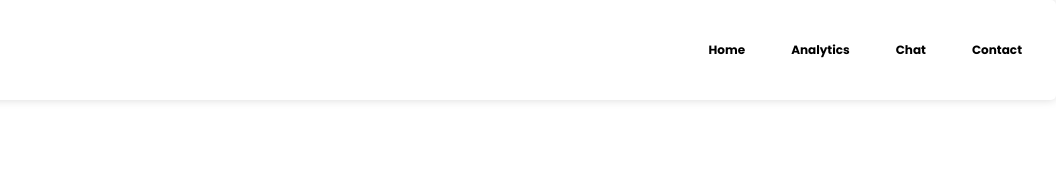
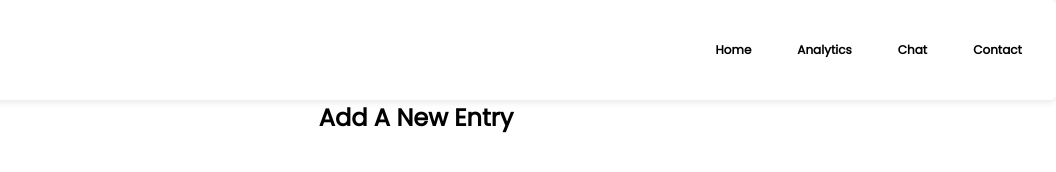
Before and after one commit to Johnniewhite/Every-Penny, a website: page real_dash.html in a window 1280 px wide. Shown: the full height of the page, 224-1280 px from the left. Drawn offline with Linux system fonts and the light colour scheme.

```diff
--- a/other.css
+++ b/other.css
@@ -1,4 +1,4 @@
-@import url('https://fonts.googleapis.com/css2?family=Poppins:wght@700&display=swap');
+@import url('https://fonts.googleapis.com/css2?family=Poppins');
 
 
 * {
@@ -8,7 +8,8 @@
 }
 
 body {
-  font-family: cursive;
+  font-family: 'Poppins', sans-serif;
+
 }
 
 a {
@@ -35,7 +36,7 @@
   color: black;
   font-family: 'Poppins', sans-serif;
   font-size: 12;
-  font-weight: 500;
+  font-weight: 600;
   float: right;
 }
 
--- a/real_dash.html
+++ b/real_dash.html
@@ -33,6 +33,16 @@
       </div>
     </ul>
   </nav>
+
+
+
+  <div id="addEntrySection">
+    <div>
+    <h2 style='text-align:center;'>Add A New Entry</h2>
+  </div>
+
+
+  </div>
 </body>
 
 </html>
```
Also changed, not shown: dashboard.html (+1 -1 lines).
